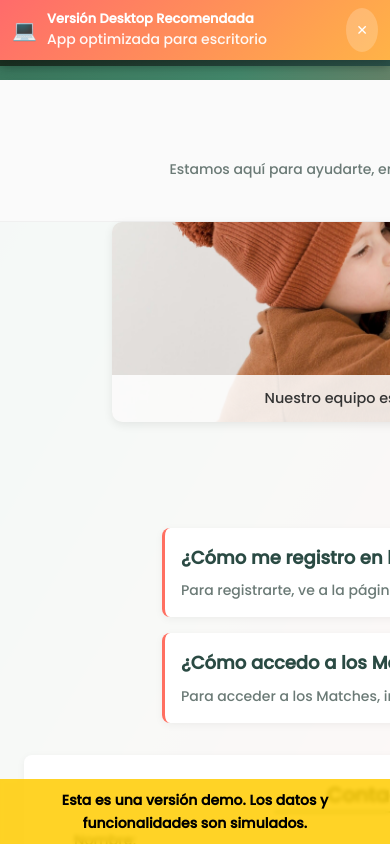
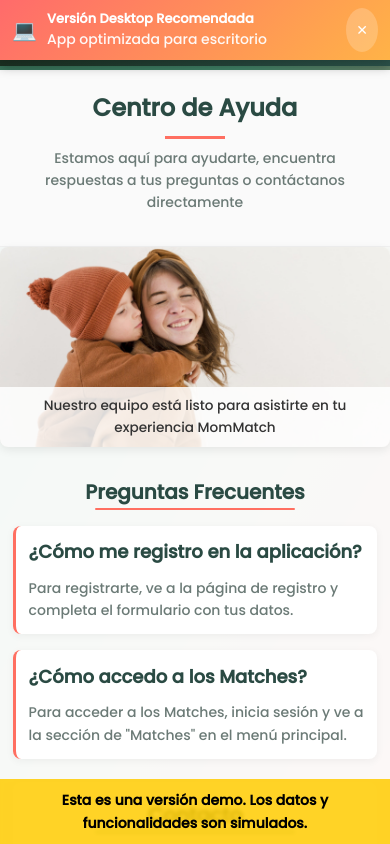
Before and after one commit to Imleiva/mommatch_demo, a React (Create React App) app in the folder frontend/: page /#/ayuda in a window 390 px wide. Shown: the top 844 px of the page. Built offline with nearby package versions, Linux system fonts and the light colour scheme.

Commit message:
refactor: completely reorganize Ayuda.css to fix mobile responsive issues

```diff
--- a/frontend/src/components/Ayuda.css
+++ b/frontend/src/components/Ayuda.css
@@ -1,3 +1,5 @@
+/* ========== ESTILOS BASE (DESKTOP) ========== */
+
 .mommatch-help-container {
   max-width: 1100px;
   margin: 5rem auto;
@@ -9,150 +11,6 @@
   overflow: hidden;
   position: relative;
   z-index: 1;
-}
-
-/* Responsive para móviles */
-@media (max-width: 768px) {
-  .mommatch-help-container {
-    margin: 0;
-    margin-top: 80px !important;
-    padding: 0;
-    border-radius: 0;
-    max-width: 100%;
-    width: 100%;
-    box-sizing: border-box;
-  }
-
-  .mommatch-help-header {
-    padding: 1.5rem 1rem;
-    box-sizing: border-box;
-  }
-
-  .mommatch-help-header h1 {
-    font-size: 1.5rem;
-    margin-bottom: 0.5rem;
-  }
-
-  .mommatch-help-header h1:after {
-    width: 60px;
-    height: 3px;
-    margin-top: 0.5rem;
-  }
-
-  .mommatch-help-intro {
-    font-size: 0.95rem;
-    margin-bottom: 0.8rem;
-    padding: 0 0.5rem;
-  }
-
-  .mommatch-help-content {
-    padding: 1rem;
-    box-sizing: border-box;
-    width: 100%;
-  }
-
-  .mommatch-help-image-container {
-    height: 250px;
-    margin-bottom: 1.5rem;
-    border-radius: 8px;
-  }
-
-  .mommatch-help-image-caption {
-    padding: 8px 12px;
-    font-size: 0.85rem;
-  }
-
-  .mommatch-help-faq {
-    margin-bottom: 1.5rem;
-  }
-
-  .mommatch-help-faq h2 {
-    font-size: 1.25rem;
-    margin-bottom: 1rem;
-  }
-
-  .mommatch-help-faq h2:after {
-    width: 100%;
-    max-width: 200px;
-  }
-
-  .mommatch-help-faq-list {
-    gap: 1rem;
-    padding: 0;
-    width: 100%;
-    box-sizing: border-box;
-  }
-
-  .mommatch-help-faq-item {
-    padding: 1rem;
-    margin: 0;
-    box-sizing: border-box;
-  }
-
-  .mommatch-help-faq-item h3 {
-    font-size: 1.05rem;
-    margin-bottom: 0.6rem;
-  }
-
-  .mommatch-help-faq-item p {
-    font-size: 0.95rem;
-    line-height: 1.6;
-  }
-
-  .mommatch-help-contact {
-    padding: 1.2rem;
-    margin: 0 0 1.5rem 0;
-    box-sizing: border-box;
-    width: 100%;
-  }
-
-  .mommatch-help-contact h2 {
-    font-size: 1.25rem;
-  }
-
-  .mommatch-help-contact h2:after {
-    width: 100%;
-    max-width: 200px;
-  }
-
-  .mommatch-help-form-group label {
-    font-size: 0.95rem;
-  }
-
-  .mommatch-help-form-group input,
-  .mommatch-help-form-group textarea {
-    font-size: 0.95rem;
-    padding: 0.8rem;
-    box-sizing: border-box;
-    width: 100%;
-    max-width: 100%;
-  }
-
-  .mommatch-help-submit button {
-    height: 3rem;
-    font-size: 1rem;
-    width: 100%;
-  }
-
-  .mommatch-help-footer {
-    padding: 1.5rem 1rem;
-  }
-
-  .mommatch-help-footer p {
-    font-size: 0.95rem;
-    line-height: 1.6;
-  }
-
-  .mommatch-help-social {
-    flex-wrap: wrap;
-    gap: 0.8rem;
-    justify-content: center;
-  }
-
-  .mommatch-help-social a {
-    font-size: 0.9rem;
-    padding: 0.6rem 1rem;
-  }
 }
 
 .mommatch-help-header {
@@ -192,6 +50,42 @@
   padding: 1.5rem;
 }
 
+/* Estilos para el contenedor de la imagen */
+.mommatch-help-image-container {
+  width: 100%;
+  height: 400px;
+  max-width: 800px;
+  margin: 0 auto 2rem;
+  overflow: hidden;
+  border-radius: 10px;
+  box-shadow: 0 3px 10px rgba(0, 0, 0, 0.08);
+  position: relative;
+}
+
+.mommatch-help-image {
+  width: 100%;
+  height: 100%;
+  display: block;
+  object-fit: cover;
+  transition: transform 0.3s ease;
+}
+
+.mommatch-help-image-container:hover .mommatch-help-image {
+  transform: scale(1.02);
+}
+
+.mommatch-help-image-caption {
+  position: absolute;
+  bottom: 0;
+  left: 0;
+  right: 0;
+  background-color: rgba(255, 255, 255, 0.85);
+  padding: 12px 16px;
+  font-size: 0.9rem;
+  color: var(--color-text);
+  text-align: center;
+}
+
 /* Sección FAQ */
 .mommatch-help-faq {
   margin-bottom: 2rem;
@@ -210,6 +104,7 @@
   content: "";
   display: block;
   width: 750px;
+  max-width: 100%;
   height: 2px;
   background-color: var(--color-primary);
   margin: auto;
@@ -278,6 +173,7 @@
   content: "";
   display: block;
   width: 500px;
+  max-width: 100%;
   height: 2px;
   background-color: var(--color-accent);
   margin: auto;
@@ -313,6 +209,7 @@
     border-color 0.2s,
     box-shadow 0.2s;
   background-color: #fafafa;
+  box-sizing: border-box;
 }
 
 .mommatch-help-form-group input:focus,
@@ -341,6 +238,12 @@
   display: block;
 }
 
+.mommatch-help-submit {
+  margin-top: 1rem;
+  position: relative;
+  width: 100%;
+}
+
 .mommatch-help-submit button {
   background-color: var(--color-accent);
   color: white;
@@ -367,12 +270,6 @@
 .mommatch-help-submit button:active {
   transform: translateY(0);
   box-shadow: 0 2px 5px rgba(0, 0, 0, 0.1);
-}
-
-.mommatch-help-submit {
-  margin-top: 1rem;
-  position: relative;
-  width: 100%;
 }
 
 .mommatch-help-alert {
@@ -460,64 +357,229 @@
   color: var(--color-accent);
 }
 
-/* Estilos para el contenedor de la imagen */
-.mommatch-help-image-container {
-  width: 100%;
-  height: 400px;
-  max-width: 800px;
-  margin: 0 auto 2rem;
-  overflow: hidden;
-  border-radius: 10px;
-  box-shadow: 0 3px 10px rgba(0, 0, 0, 0.08);
-  position: relative;
+/* ========== RESPONSIVE: TABLETS Y MÓVILES ========== */
+
+@media (max-width: 768px) {
+  .mommatch-help-container {
+    margin: 80px 0 0 0;
+    padding: 0;
+    border-radius: 0;
+    max-width: 100%;
+    width: 100vw;
+    box-sizing: border-box;
+  }
+
+  .mommatch-help-header {
+    padding: 1.5rem 1rem;
+    box-sizing: border-box;
+  }
+
+  .mommatch-help-header h1 {
+    font-size: 1.5rem;
+    margin-bottom: 0.5rem;
+  }
+
+  .mommatch-help-header h1:after {
+    width: 60px;
+    height: 3px;
+    margin-top: 0.5rem;
+  }
+
+  .mommatch-help-intro {
+    font-size: 0.95rem;
+    margin-bottom: 0.8rem;
+    padding: 0 0.5rem;
+  }
+
+  .mommatch-help-content {
+    padding: 1rem;
+    box-sizing: border-box;
+    width: 100%;
+  }
+
+  .mommatch-help-image-container {
+    height: 250px;
+    margin: 0 0 1.5rem 0;
+    border-radius: 8px;
+    max-width: 100%;
+  }
+
+  .mommatch-help-image-caption {
+    padding: 8px 12px;
+    font-size: 0.85rem;
+  }
+
+  .mommatch-help-faq {
+    margin-bottom: 1.5rem;
+  }
+
+  .mommatch-help-faq h2 {
+    font-size: 1.25rem;
+    margin-bottom: 1rem;
+  }
+
+  .mommatch-help-faq h2:after {
+    width: 200px;
+    max-width: 80%;
+  }
+
+  .mommatch-help-faq-list {
+    gap: 1rem;
+    padding: 0;
+    width: 100%;
+    box-sizing: border-box;
+  }
+
+  .mommatch-help-faq-item {
+    padding: 1rem;
+    margin: 0;
+    box-sizing: border-box;
+    width: 100%;
+  }
+
+  .mommatch-help-faq-item h3 {
+    font-size: 1.05rem;
+    margin-bottom: 0.6rem;
+  }
+
+  .mommatch-help-faq-item p {
+    font-size: 0.95rem;
+    line-height: 1.6;
+  }
+
+  .mommatch-help-contact {
+    padding: 1.2rem;
+    margin: 0 0 1.5rem 0;
+    box-sizing: border-box;
+    width: 100%;
+    max-width: 100%;
+  }
+
+  .mommatch-help-contact h2 {
+    font-size: 1.25rem;
+  }
+
+  .mommatch-help-contact h2:after {
+    width: 200px;
+    max-width: 80%;
+  }
+
+  .mommatch-help-form {
+    max-width: 100%;
+  }
+
+  .mommatch-help-form-group label {
+    font-size: 0.95rem;
+  }
+
+  .mommatch-help-form-group input,
+  .mommatch-help-form-group textarea {
+    font-size: 0.95rem;
+    padding: 0.8rem;
+    box-sizing: border-box;
+    width: 100%;
+    max-width: 100%;
+  }
+
+  .mommatch-help-submit button {
+    height: 3rem;
+    font-size: 1rem;
+    width: 100%;
+  }
+
+  .mommatch-help-footer {
+    padding: 1.5rem 1rem;
+    box-sizing: border-box;
+  }
+
+  .mommatch-help-footer p {
+    font-size: 0.95rem;
+    line-height: 1.6;
+  }
+
+  .mommatch-help-social {
+    flex-wrap: wrap;
+    gap: 0.8rem;
+    justify-content: center;
+  }
+
+  .mommatch-help-social a {
+    font-size: 0.9rem;
+    padding: 0.6rem 1rem;
+  }
 }
 
-/* Estilos para la imagen */
-.mommatch-help-image {
-  width: 100%;
-  height: 100%;
-  display: block;
-  object-fit: cover;
-  transition: transform 0.3s ease;
-}
+/* ========== RESPONSIVE: MÓVILES PEQUEÑOS ========== */
 
-/* Efecto hover suave */
-.mommatch-help-image-container:hover .mommatch-help-image {
-  transform: scale(1.02);
-}
+@media (max-width: 480px) {
+  .mommatch-help-container {
+    margin-top: 70px;
+  }
 
-/* Pie de foto estilizado */
-.mommatch-help-image-caption {
-  position: absolute;
-  bottom: 0;
-  left: 0;
-  right: 0;
-  background-color: rgba(255, 255, 255, 0.85);
-  padding: 12px 16px;
-  font-size: 0.9rem;
-  color: var(--color-text);
-  text-align: center;
-}
+  .mommatch-help-header {
+    padding: 1.2rem 0.8rem;
+  }
 
-/* Media queries adicionales para móviles pequeños */
-@media (max-width: 480px) {
   .mommatch-help-header h1 {
     font-size: 1.3rem;
   }
 
   .mommatch-help-intro {
     font-size: 0.9rem;
+    padding: 0 0.3rem;
   }
 
-  .mommatch-help-faq-item {
-    margin: 0;
-  }
-
-  .mommatch-help-contact {
-    margin: 0 0 1.5rem;
+  .mommatch-help-content {
+    padding: 0.8rem;
   }
 
   .mommatch-help-image-container {
     height: 200px;
+    margin-bottom: 1rem;
+  }
+
+  .mommatch-help-faq h2 {
+    font-size: 1.15rem;
+  }
+
+  .mommatch-help-faq-item {
+    padding: 0.8rem;
+  }
+
+  .mommatch-help-faq-item h3 {
+    font-size: 1rem;
+  }
+
+  .mommatch-help-faq-item p {
+    font-size: 0.9rem;
+  }
+
+  .mommatch-help-contact {
+    padding: 1rem;
+    margin-bottom: 1rem;
+  }
+
+  .mommatch-help-contact h2 {
+    font-size: 1.15rem;
+  }
+
+  .mommatch-help-form-group input,
+  .mommatch-help-form-group textarea {
+    font-size: 0.9rem;
+    padding: 0.7rem;
+  }
+
+  .mommatch-help-submit button {
+    height: 2.8rem;
+    font-size: 0.95rem;
+  }
+
+  .mommatch-help-footer {
+    padding: 1.2rem 0.8rem;
+  }
+
+  .mommatch-help-social a {
+    font-size: 0.85rem;
+    padding: 0.5rem 0.8rem;
   }
 }
```
